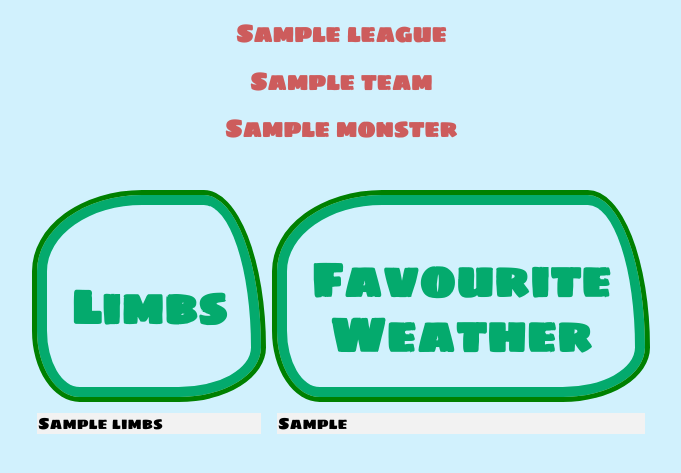
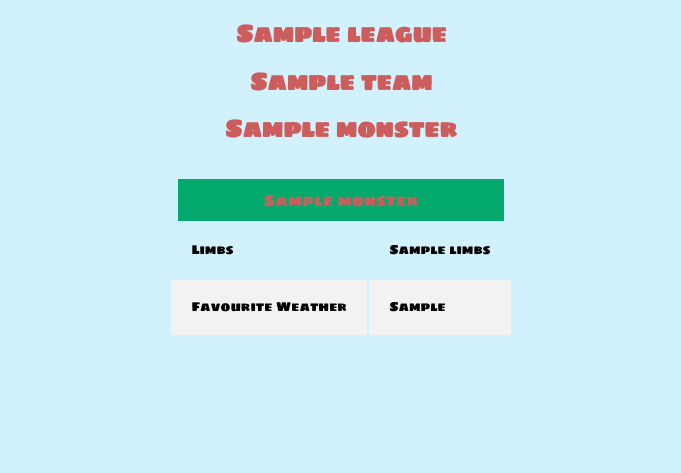
Before and after one commit to itsjustdel/CodeClan-W4-Project, a Flask app: page /monsters/1 in a window 1280 px wide. Shown: the part 46-519 px from the top of the page, without its empty margins (299-980 px from the left). Run offline with Flask 2, Linux system fonts and the light colour scheme; a database or web service that is not in the repository returns one stand-in record (values such as "Sample title"); some libraries are stand-ins or nearby versions.

Commit message:
changed monster table on show

```diff
--- a/templates/monsters/show.html
+++ b/templates/monsters/show.html
@@ -6,20 +6,25 @@
 <h2> <a href="/monsters/{{monster.id}}">{{monster.name}}</a> </h2>
 
 
+<section class="table" id="monster_table">
+  <article class="card">
+    <table>
+      <div class ="card_title">
+        <a href="/monsters/{{monster.id}}"> {{monster.name}}</a></div>
+        <tr>
+          <td>Limbs</td>
+          <td>{{monster.limbs}}</td>
+        </tr>   <tr>
+          <td>Favourite Weather</td>
+          <td>{{monster.fav_weather}}</td>
+        </tr>
+      </div>
+    </table>
+
+  </article>
+
+</section>
 
 
-<table class="table">
-  <tr>
-      <th>Limbs</th>
-      <th>Favourite Weather</th>
-      <tr>
-          <td>
-              {{monster.limbs}}
-          </td>
-          <td>
-            {{monster.fav_weather}}
-        </td>
-      </tr>
-  </table>
 
 {% endblock %}
```
